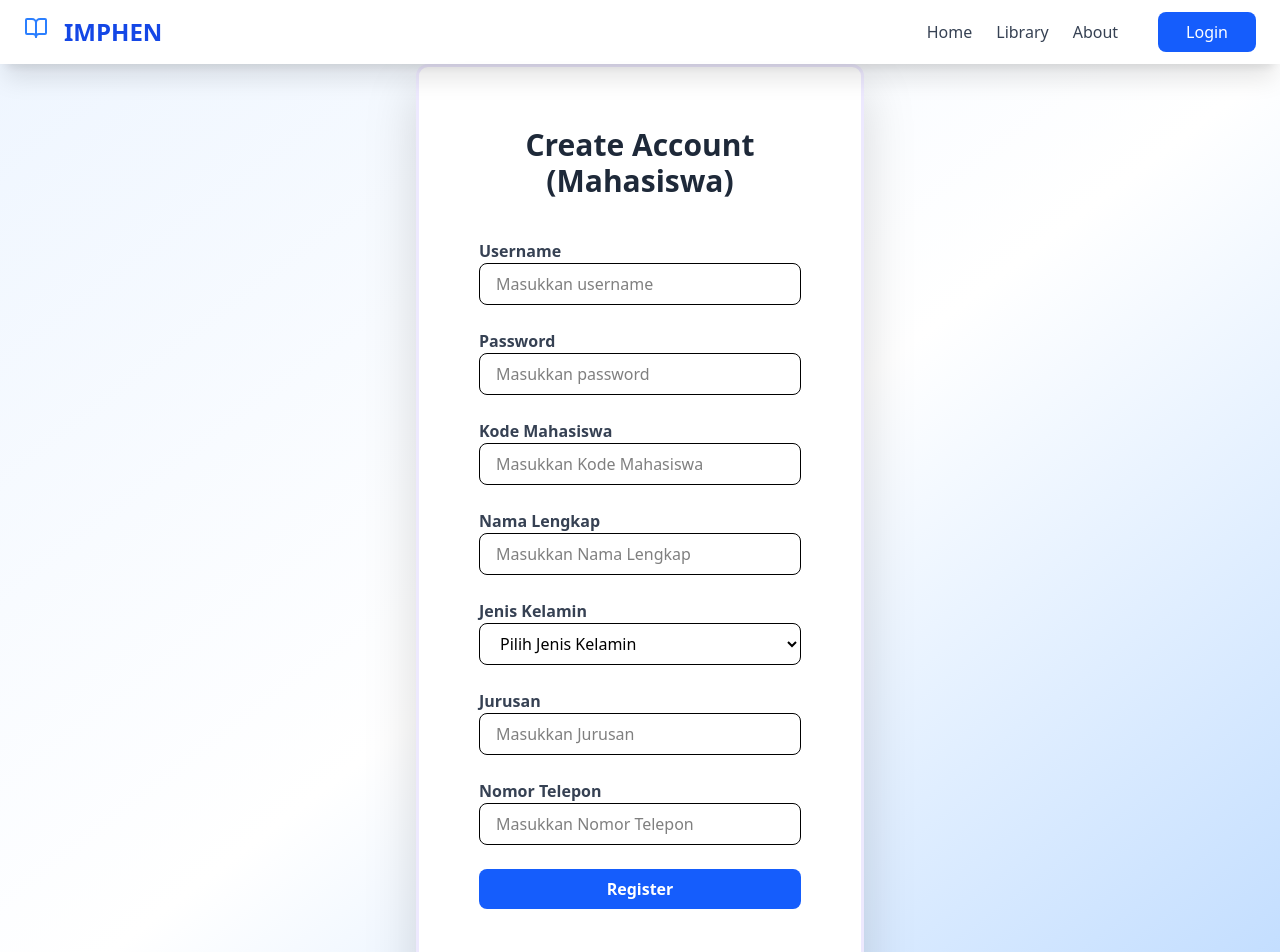
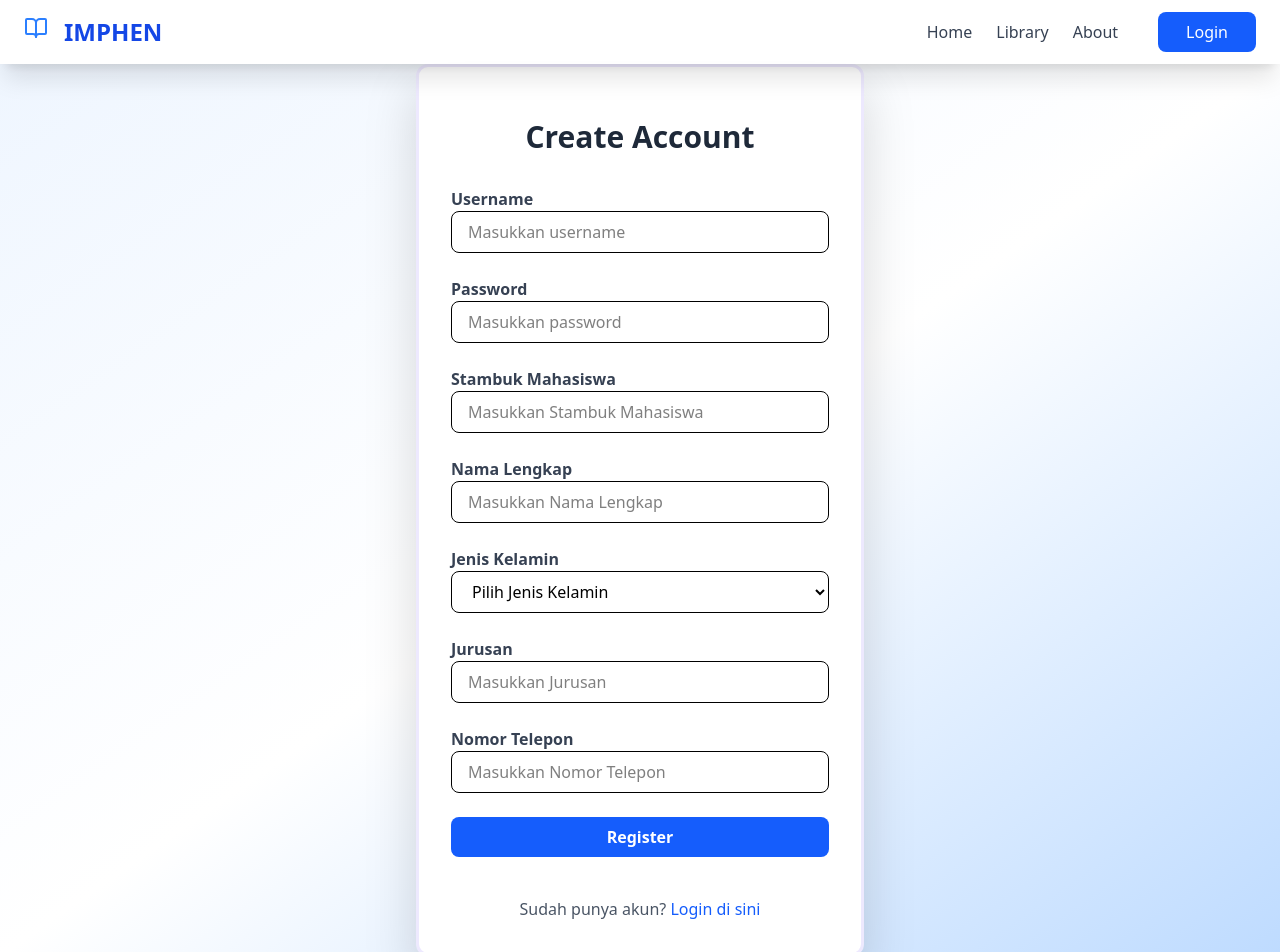
Before and after one commit to ihsann009/library_apps, a React (Vite) app: page /register in a window 1280 px wide. Shown: the top 952 px of the page. Built offline with nearby package versions, Linux system fonts and the light colour scheme.

Commit message:
update: form update

```diff
--- a/src/pages/Register.jsx
+++ b/src/pages/Register.jsx
@@ -1,9 +1,11 @@
-import React, { useState } from "react";
+import React, { useState, useEffect } from "react";
 import { Link, useNavigate } from "react-router-dom";
 import axiosInstance from "../utils/axiosConfig";
+import { Loader2 } from "lucide-react";
 
 const RegisterPage = () => {
   const navigate = useNavigate();
+  const [isLoading, setIsLoading] = useState(true);
   const [formData, setFormData] = useState({
     username: "",
     password: "",
@@ -16,6 +18,13 @@ const RegisterPage = () => {
 
   const [error, setError] = useState("");
   const [phoneError, setPhoneError] = useState("");
+
+  useEffect(() => {
+    const timer = setTimeout(() => {
+      setIsLoading(false);
+    }, 1000);
+    return () => clearTimeout(timer);
+  }, []);
 
   const handleChange = (e) => {
     const { name, value } = e.target;
@@ -53,7 +62,7 @@ const RegisterPage = () => {
         jk_mahasiswa: formData.jk_mahasiswa,
         jurusan_mahasiswa: formData.jurusan_mahasiswa,
         no_tel_mahasiswa: formData.no_tel_mahasiswa,
-        role: "mahasiswa" // <-- tambahkan baris ini
+        role: "mahasiswa"
       });
 
       if (response.status === 201) {
@@ -64,24 +73,36 @@ const RegisterPage = () => {
     }
   };
 
+  if (isLoading) {
+    return (
+      <div className="min-h-screen flex flex-col items-center justify-center bg-gradient-to-br from-blue-50 via-white to-blue-200">
+        <div className="relative">
+          <div className="w-16 h-16 border-4 border-blue-200 border-t-blue-600 rounded-full animate-spin"></div>
+          <div className="w-16 h-16 border-4 border-transparent border-l-blue-400 rounded-full animate-spin absolute top-0 left-0" style={{ animationDuration: '1s' }}></div>
+          <div className="w-16 h-16 border-4 border-transparent border-r-blue-300 rounded-full animate-spin absolute top-0 left-0" style={{ animationDuration: '2s' }}></div>
+        </div>
+      </div>
+    );
+  }
+
   return (
     <div className="min-h-screen flex items-center justify-center bg-gradient-to-br from-blue-50 via-white to-blue-200 font-sans relative">
-      <div className="bg-white drop-shadow-2xl border-3 border-violet-100 rounded-xl p-15 w-full max-w-md">
-        <h2 className="text-3xl font-bold text-center text-gray-800 mb-10">Create Account (Mahasiswa)</h2>
+      <div className="bg-white drop-shadow-2xl border-3 border-violet-100 rounded-xl p-8 w-full max-w-md animate-fade-up">
+        <h2 className="text-3xl font-bold text-center text-gray-800 mb-8 mt-5 animate-fade-up">Create Account</h2>
 
         {error && (
-          <div className="bg-red-100 border border-red-400 text-red-700 px-4 py-3 rounded relative mb-4" role="alert">
+          <div className="bg-red-100 border border-red-400 text-red-700 px-4 py-3 rounded relative mb-4 animate-fade-up" role="alert">
             <span className="block sm:inline">{error}</span>
           </div>
         )}
         {phoneError && (
-          <div className="bg-yellow-100 border border-yellow-400 text-yellow-700 px-4 py-3 rounded relative mb-4" role="alert">
+          <div className="bg-yellow-100 border border-yellow-400 text-yellow-700 px-4 py-3 rounded relative mb-4 animate-fade-up" role="alert">
             <span className="block sm:inline">{phoneError}</span>
           </div>
         )}
 
-        <form className="space-y-6" onSubmit={handleSubmit}>
-          <div>
+        <form className="space-y-6" onSubmit={handleSubmit} autoComplete="off">
+          <div className="animate-fade-up" style={{ animationDelay: '200ms' }}>
             <label className="block font-semibold text-gray-700">Username</label>
             <input
               type="text"
@@ -91,10 +112,11 @@ const RegisterPage = () => {
               className="w-full px-4 py-2 border rounded-lg focus:outline-none focus:ring-2 focus:ring-blue-400"
               placeholder="Masukkan username"
               required
+              autoComplete="off"
             />
           </div>
 
-          <div>
+          <div className="animate-fade-up" style={{ animationDelay: '300ms' }}>
             <label className="block font-semibold text-gray-700">Password</label>
             <input
               type="password"
@@ -104,23 +126,24 @@ const RegisterPage = () => {
               className="w-full px-4 py-2 border rounded-lg focus:outline-none focus:ring-2 focus:ring-blue-400"
               placeholder="Masukkan password"
               required
+              autoComplete="new-password"
             />
           </div>
 
-          <div>
-            <label className="block font-semibold text-gray-700">Kode Mahasiswa</label>
+          <div className="animate-fade-up" style={{ animationDelay: '400ms' }}>
+            <label className="block font-semibold text-gray-700">Stambuk Mahasiswa</label>
             <input
               type="text"
               name="kode_mahasiswa"
               value={formData.kode_mahasiswa}
               onChange={handleChange}
               className="w-full px-4 py-2 border rounded-lg focus:outline-none focus:ring-2 focus:ring-blue-400"
-              placeholder="Masukkan Kode Mahasiswa"
+              placeholder="Masukkan Stambuk Mahasiswa"
               required
             />
           </div>
 
-          <div>
+          <div className="animate-fade-up" style={{ animationDelay: '500ms' }}>
             <label className="block font-semibold text-gray-700">Nama Lengkap</label>
             <input
               type="text"
@@ -133,7 +156,7 @@ const RegisterPage = () => {
             />
           </div>
 
-          <div>
+          <div className="animate-fade-up" style={{ animationDelay: '600ms' }}>
             <label className="block font-semibold text-gray-700">Jenis Kelamin</label>
             <select
               name="jk_mahasiswa"
@@ -148,7 +171,7 @@ const RegisterPage = () => {
             </select>
           </div>
 
-          <div>
+          <div className="animate-fade-up" style={{ animationDelay: '700ms' }}>
             <label className="block font-semibold text-gray-700">Jurusan</label>
             <input
               type="text"
@@ -161,7 +184,7 @@ const RegisterPage = () => {
             />
           </div>
 
-          <div>
+          <div className="animate-fade-up" style={{ animationDelay: '800ms' }}>
             <label className="block font-semibold text-gray-700">Nomor Telepon</label>
             <input
               type="text"
@@ -177,12 +200,13 @@ const RegisterPage = () => {
 
           <button
             type="submit"
-            className="w-full bg-blue-600 hover:bg-blue-900 text-white py-2 rounded-lg font-semibold transition duration-200 cursor-pointer"
+            className="w-full bg-blue-600 hover:bg-blue-900 text-white py-2 rounded-lg font-semibold transition duration-200 cursor-pointer animate-fade-up"
+            style={{ animationDelay: '900ms' }}
           >
             Register
           </button>
 
-          <p className="text-center text-gray-600 mt-4">
+          <p className="text-center text-gray-600 mt-4 animate-fade-up" style={{ animationDelay: '1000ms' }}>
             Sudah punya akun?{" "}
             <Link to="/login" className="text-blue-600 hover:underline">
               Login di sini
@@ -190,6 +214,33 @@ const RegisterPage = () => {
           </p>
         </form>
       </div>
+      <style>{`
+        @keyframes fade-up {
+          0% {
+            opacity: 0;
+            transform: translateY(20px);
+          }
+          100% {
+            opacity: 1;
+            transform: translateY(0);
+          }
+        }
+        .animate-fade-up {
+          animation: fade-up 0.5s ease-out forwards;
+          opacity: 0;
+        }
+        @keyframes bounce-slow {
+          0%, 100% {
+            transform: translateY(-5%);
+          }
+          50% {
+            transform: translateY(5%);
+          }
+        }
+        .animate-bounce-slow {
+          animation: bounce-slow 2s infinite;
+        }
+      `}</style>
     </div>
   );
 };
```
